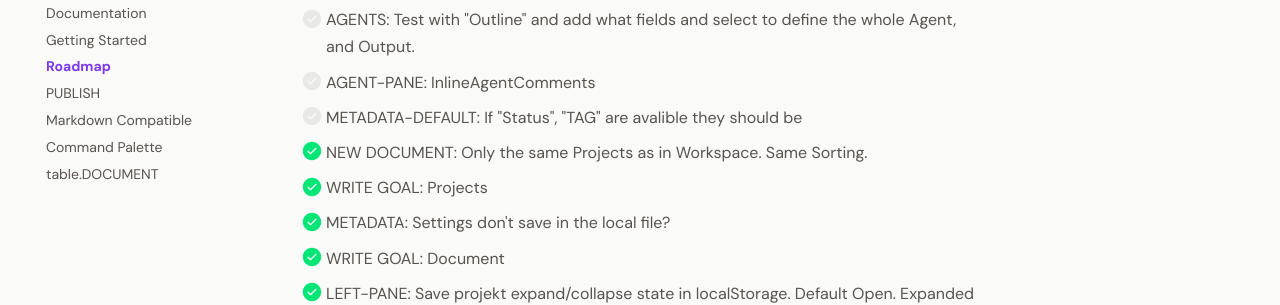
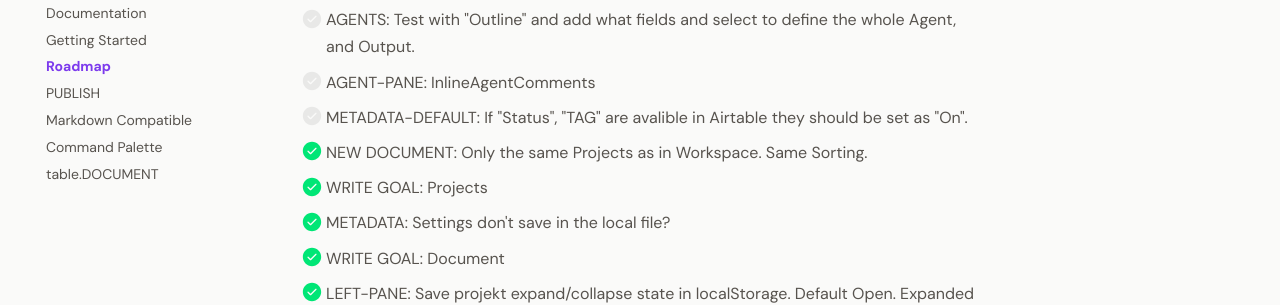
Before and after one commit to larssonhthomas-afk/writebase-docs, an MkDocs documentation site: the page built from docs/009-roadmap.md, in a window 1280 px wide and 900 px high, scrolled down 845 px. Shown: the part 153-458 px from the top of the window. Built offline with MkDocs 1.6.1 and Material for MkDocs 9.7.7, drawn with Linux system fonts in a browser that asks for light colours; some web fonts are replaced.

Commit message:
Update 009-roadmap.md

```diff
--- a/docs/009-roadmap.md
+++ b/docs/009-roadmap.md
@@ -40,7 +40,7 @@ This Backlog has a priority 1-3.
 - [ ] AGENTS: Test with "Outline" and add what fields and select to define the whole Agent, and Output.
 - [ ] AGENT-PANE: InlineAgentComments
 
-- [ ] METADATA-DEFAULT: If "Status", "TAG" are avalible they should be
+- [ ] METADATA-DEFAULT: If "Status", "TAG" are avalible in Airtable they should be set as "On".
 - [x] NEW DOCUMENT: Only the same Projects as in Workspace. Same Sorting.
 - [x] WRITE GOAL: Projects
 - [x] METADATA: Settings don't save in the local file?
```
